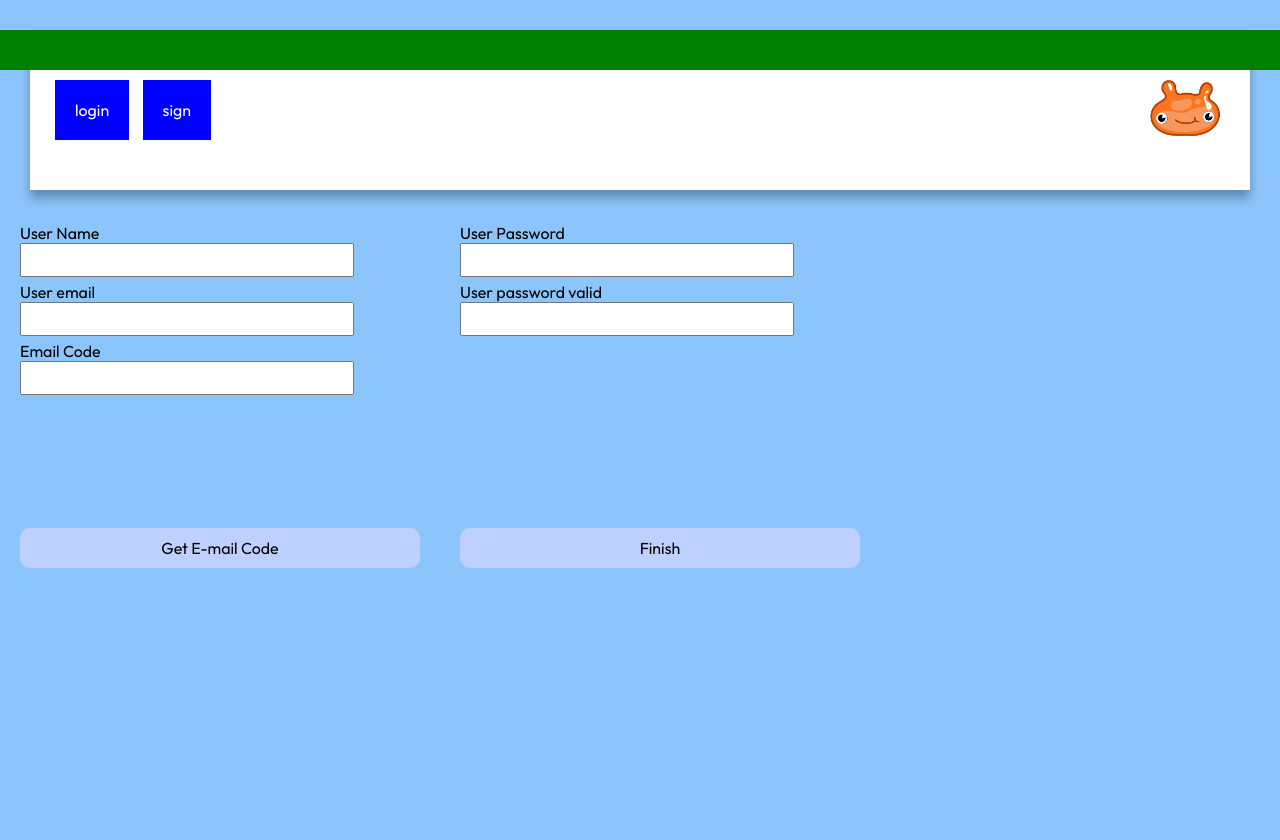
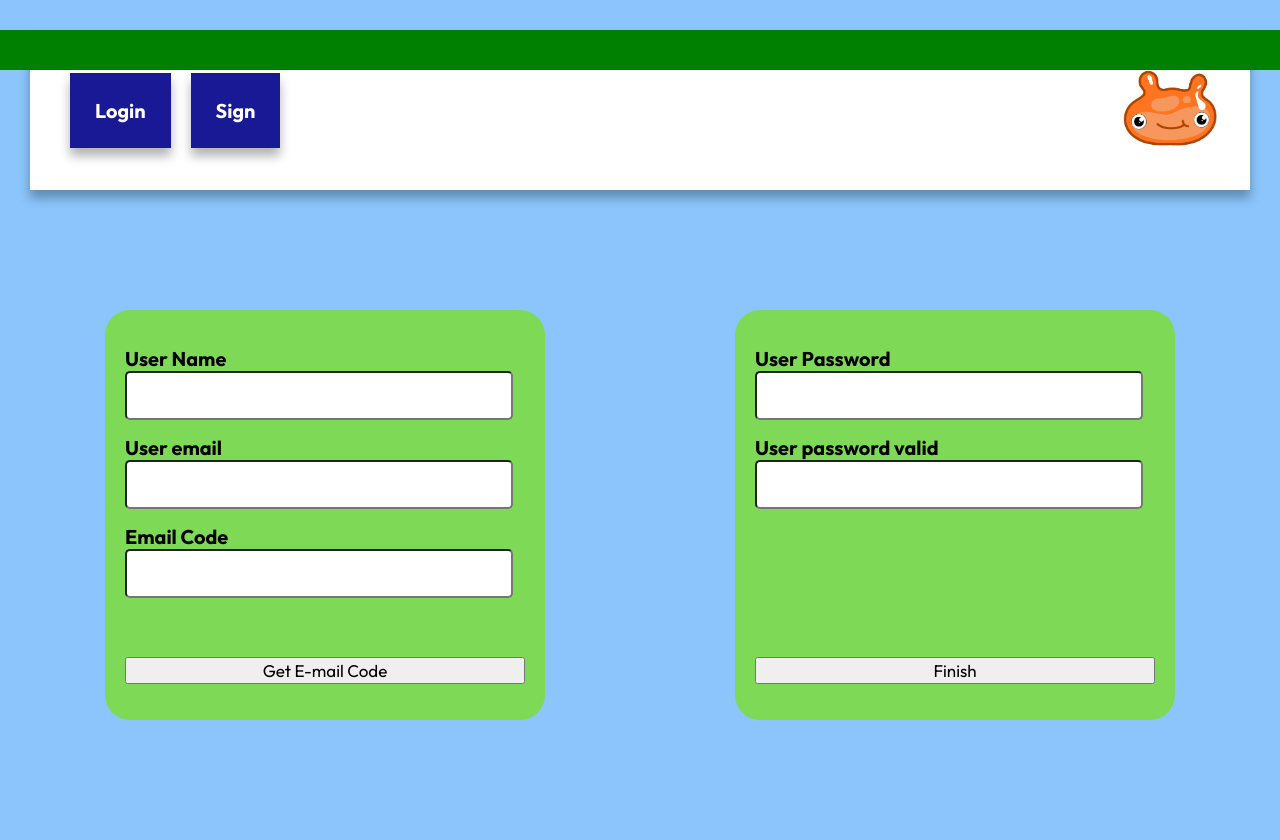
Before and after one commit to TLODOA/TLODOA, a Flask app: page /sign/display in a window 1280 px wide. Before the commit the page ends 568 px from the top, so only its background shows below. Run offline with Flask 3, Linux system fonts and the light colour scheme; parts of the project's set-up code (start-up, migrations or seed data) failed here and were passed over.

Commit message:
make user core infos for frontend

```diff
--- a/static/style/layout_3.css
+++ /dev/null
@@ -1,49 +0,0 @@
-.main_expand{
-    display: flex;
-    align-items: center;
-    justify-content: space-around;
-
-    padding: 10px;
-}
-
-.main_reduce{
-    display: grid;
-    align-content: start;
-
-    margin: 20px 0px 20px 0px;
-}
-
-.main_reduce > .section_reduce {
-    position: relative;
-
-    margin: 20px 0px 0px 0px;
-}
-
-
-#main_1{
-    display: flex;
-    justify-content: center;
-}
-
-#main_2{
-    display: flex;
-    justify-content: center;
-
-}
-
-button{
-    cursor:pointer;
-    background-color:rgb(189, 208, 255);
-    color: rgb(0, 0, 0);
-    border-radius: 10px;
-    border: hidden;
-    height:40px;
-    width: 400px;
-}
-
-button:hover{
-    background-color:rgb(95, 111, 152);
-    color: rgb(221, 255, 221);
-    transition: all 0.2s ease-out;
-
-}
--- a/static/style/layout_1.css
+++ b/static/style/layouts/layout_1.css
@@ -4,9 +4,6 @@
     --main_height: calc(100% - var(--header_height) - 50px);
 
     /* */
-    --user_data_input_width: 400px;
-    --user_data_input_height: 400px;
-
     --user_data_input_get_height: 250px;
 
     --input_width: 80%;
@@ -55,7 +52,8 @@
     text-decoration: none;
 }
 
-p{
+/* */
+p, input[type="text"]{
     font-size: 1em;
 }
 
@@ -84,9 +82,9 @@
 }
 
 
-/* */
+/* Banner */
 .tlodoa_banner_1 img{
-    width: 90px;
+    width: 120px;
 
 }
 
@@ -94,47 +92,35 @@
     width: 420px;
 }
 
-/* */
-.user_auth > a {
-    background-color: blue;
-    padding: 20px;
-    margin: 5px;
-
-    color: white;
+/* User auth / User input */
+.user_auth {
+    display: flex;
+    justify-content: space-between;
 }
 
 .user_data_input{
-    padding: 5px 20px 5px 20px;
-
-    background-color: ;
-
-    width: var(--user_data_input_width);
-    height: var(--user_data_input_height);
-
     display: grid;
     align-items: center;
 
+    background-color: var(--block_slide_1_color);
+
+    padding: 30px;
     border-radius: 25px;
 }
 
 .user_data_input_get input{
-    padding: 5px;
-    margin: 0px 0px 5px 0px;
+    padding: 12px;
+    margin: 0px 0px 15px 0px;
+    border-radius: 5px;
 
-    width: var(--input_width);
+    width: 90%;
 }
 
 .user_data_input_get{
     height: var(--user_data_input_get_height);
 }
 
-/* */
-.hd-buttons {
-    display: flex;
-    height: 75px;
-    width: auto;
-}
-
+/* Buttons */
 .btn {
     background-color: rgb(25, 25, 150);
     padding: 25px;
@@ -163,11 +149,23 @@
 }
 
 /* Expand */
-.body_expand{
+.expand__body{
     font-size: 17px !important;
 }
 
+.expand__user_data_input{
+    width: 400px;
+    height: 400px;
+
+    padding: 5px 20px 5px 20px;
+}
+
 /* Reduce */
-.body_reduce{
-    font-size: 20px !important;
+.reduce__body{
+    font-size: 22px !important;
 }
+
+.reduce__user_data_input{
+    height: 500px;
+    width: 450px;
+}
--- /dev/null
+++ b/static/style/layouts/layout_3.css
@@ -0,0 +1,31 @@
+#main_1{
+    display: flex;
+    justify-content: center;
+}
+
+#main_2{
+    display: flex;
+    justify-content: center;
+
+}
+
+/* Expand */
+.expand__main{
+    display: flex;
+    align-items: center;
+    justify-content: space-around;
+
+    padding: 10px;
+}
+
+/* Reduce */
+.reduce__main{
+    display: grid;
+    align-content: start;
+
+    margin: 20px 0px 20px 0px;
+}
+
+.reduce__main > .reduce__section {
+    margin: 20px 0px 0px 0px;
+}
--- a/templates/default/layout_1.html
+++ b/templates/default/layout_1.html
@@ -4,9 +4,9 @@
     <title>{% block title %}{% endblock %}</title>
 
     <link rel="stylesheet" href="{{ url_for("static", filename="style/fonts.css") }}">
-    <link rel="stylesheet" href="{{ url_for("static", filename="style/layout_1.css") }}">
+    <link rel="stylesheet" href="{{ url_for("static", filename="style/layouts/layout_1.css") }}">
 
-    <script src="{{ url_for("static", filename="script/layout/layout_1.js") }}" type="module" defer></script>
+    <script src="{{ url_for("static", filename="script/layouts/layout_1.js") }}" type="module" defer></script>
 
     <!--
     <link rel="preconnect" href="https://fonts.googleapis.com">
@@ -27,8 +27,17 @@
     <header>
         {% if not "user_name" in request.cookies %}
             <div class="user_auth">
-                <a href="{{ url_for("login_display") }}">login</a>
-                <a href="{{ url_for("sign_display") }}">sign</a>
+                <a href="{{ url_for("login_display") }}">
+                    <h3 class="btn">
+                        Login
+                    </h3>
+                </a>
+
+                <a href="{{ url_for("sign_display") }}">
+                    <h3 class="btn">
+                        Sign
+                    </h3>
+                </a>
             </div>
 
             <div class="tlodoa_banner_1">
@@ -41,7 +50,7 @@
                 </a>
             </div>
 
-            <div class="hd-buttons">
+            <div class="user_auth">
                 <a href="{{ url_for("view_user_card", token="1234") }}">
                     <h3 class="btn">
                         {{ session.user_card }} Bitc
@@ -56,7 +65,7 @@
 
                 <a href="{{ url_for("logout_auth") }}">
                     <h3 class="btn btn_exit">
-                        logout
+                        Logout
                     </h3>
                 </a>
             </div>
--- a/templates/default/layout_2.html
+++ b/templates/default/layout_2.html
@@ -2,7 +2,7 @@
 
 <!-- --->
 {% block system_style %}
-<link href="{{ url_for("static", filename="style/layout_2.css") }}" rel="stylesheet">
+<link href="{{ url_for("static", filename="style/layouts/layout_2.css") }}" rel="stylesheet">
 {% endblock %}
 
 <!-- --->
--- a/templates/default/layout_3.html
+++ b/templates/default/layout_3.html
@@ -2,7 +2,7 @@
 
 <!-- --->
 {% block system_style %}
-<link href="{{ url_for("static", filename="style/layout_3.css") }}" rel="stylesheet">
+<link href="{{ url_for("static", filename="style/layouts/layout_3.css") }}" rel="stylesheet">
 {% endblock %}
 
 <!-- --->
--- a/templates/default/layout_4.html
+++ b/templates/default/layout_4.html
@@ -2,7 +2,7 @@
 
 <!-- -->
 {% block system_style %}
-<link href="{{ url_for("static", filename="style/layout_4.css") }}" rel="stylesheet">
+<link href="{{ url_for("static", filename="style/layouts/layout_4.css") }}" rel="stylesheet">
 {% endblock %}
 
 <!-- -->
--- a/templates/sign.html
+++ b/templates/sign.html
@@ -12,17 +12,17 @@
 <form method="POST" class="user_data_input" id="sign_form_email">
     <div class="user_data_input_get">
         <label>
-            <p>User Name</p>
+            <h3>User Name</h3>
         </label>
         <input type="text" autocomplete="off" name="user_name">
 
         <label>
-            <p>User email</p>
+            <h3>User email</h3>
         </label>
         <input type="text" autocomplete="off" name="user_email">
 
         <label>
-            <p>Email Code</p>
+            <h3>Email Code</h3>
         </label>
         <input type="text" autocomplete="off" name="user_email_code">
     </div>
@@ -35,12 +35,12 @@
 <form method="POST" class="user_data_input" id="sign_form_password">
     <div class="user_data_input_get">
         <label>
-            <p>User Password</p>
+            <h3>User Password</h3>
         </label>
         <input type="text" autocomplete="off" name="user_password">
 
         <label>
-            <p>User password valid</p>
+            <h3>User password valid</h3>
         </label>
         <input type="text" autocomplete="off" name="user_password_check">
     </div>
```
Also changed, not shown: static/style/user_page.css (+14 -13 lines), templates/login.html (+4 -4 lines), static/style/layouts/layout_4.css (renamed from static/style/layout_4.css).
